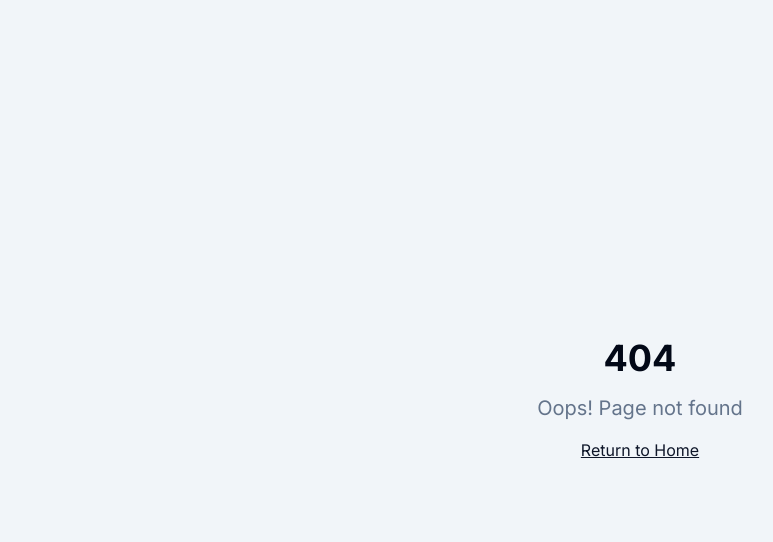
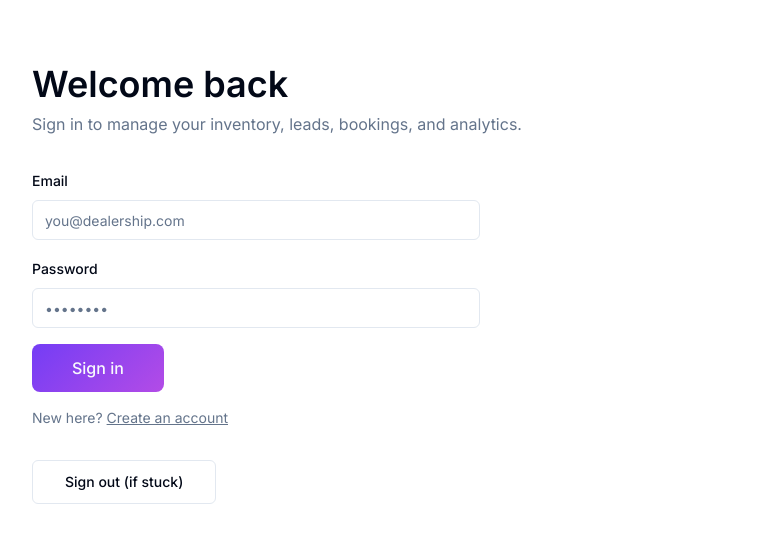
Before and after one commit to nikhilkeswani/dealership-delight-hub, a React (Vite) app: page /auth in a window 1280 px wide. Before the commit this address had no page. Shown: the top 542 px of the page, without its empty margins (0-773 px from the left). Built offline with nearby package versions, Linux system fonts and the light colour scheme.

Commit message:
Add authentication
Implement user authentication using Supabase. This includes setting up email/password sign-up and login functionality, leveraging the previously connected Supabase project.

```diff
--- a/src/App.tsx
+++ b/src/App.tsx
@@ -8,6 +8,7 @@ import Index from "./pages/Index";
 import NotFound from "./pages/NotFound";
 import DealerSite from "./pages/DealerSite";
 import Signup from "./pages/Signup";
+import Auth from "./pages/Auth";
 
 const queryClient = new QueryClient();
 
@@ -20,6 +21,7 @@ const App = () => (
         <BrowserRouter>
           <Routes>
             <Route path="/" element={<Index />} />
+            <Route path="/auth" element={<Auth />} />
             <Route path="/signup" element={<Signup />} />
             <Route path="/dealer/:slug" element={<DealerSite />} />
             {/* ADD ALL CUSTOM ROUTES ABOVE THE CATCH-ALL "*" ROUTE */}
--- /dev/null
+++ b/src/lib/auth.ts
@@ -0,0 +1,38 @@
+import { supabase } from "@/integrations/supabase/client";
+
+// Thoroughly clear any existing Supabase auth state to avoid limbo states
+export const cleanupAuthState = () => {
+  try {
+    // Remove standard auth tokens (legacy keys)
+    localStorage.removeItem("supabase.auth.token");
+
+    // Remove all Supabase-related keys from localStorage
+    Object.keys(localStorage).forEach((key) => {
+      if (key.startsWith("supabase.auth.") || key.includes("sb-")) {
+        localStorage.removeItem(key);
+      }
+    });
+
+    // Remove all Supabase-related keys from sessionStorage
+    Object.keys(sessionStorage || {}).forEach((key) => {
+      if (key.startsWith("supabase.auth.") || key.includes("sb-")) {
+        sessionStorage.removeItem(key);
+      }
+    });
+  } catch (_) {
+    // noop
+  }
+};
+
+export const robustSignOut = async () => {
+  try {
+    cleanupAuthState();
+    try {
+      await supabase.auth.signOut({ scope: "global" });
+    } catch (_) {
+      // ignore
+    }
+  } finally {
+    window.location.href = "/auth";
+  }
+};
--- /dev/null
+++ b/src/pages/Auth.tsx
@@ -0,0 +1,127 @@
+import { useEffect, useState } from "react";
+import SEO from "@/components/SEO";
+import { Input } from "@/components/ui/input";
+import { Label } from "@/components/ui/label";
+import { Button } from "@/components/ui/button";
+import { useToast } from "@/hooks/use-toast";
+import { supabase } from "@/integrations/supabase/client";
+import { cleanupAuthState, robustSignOut } from "@/lib/auth";
+
+const Auth = () => {
+  const { toast } = useToast();
+  const [email, setEmail] = useState("");
+  const [password, setPassword] = useState("");
+  const [loading, setLoading] = useState(false);
+  const [mode, setMode] = useState<"signin" | "signup">("signin");
+
+  useEffect(() => {
+    // Listen first to avoid missing events
+    const { data: { subscription } } = supabase.auth.onAuthStateChange((event, session) => {
+      if (event === "SIGNED_IN" && session?.user) {
+        // Full refresh to ensure clean state
+        window.location.href = "/";
+      }
+    });
+
+    // Then load any existing session
+    supabase.auth.getSession().then(({ data: { session } }) => {
+      if (session?.user) {
+        window.location.href = "/";
+      }
+    });
+
+    return () => subscription.unsubscribe();
+  }, []);
+
+  const handleSignIn = async (e: React.FormEvent) => {
+    e.preventDefault();
+    setLoading(true);
+    try {
+      cleanupAuthState();
+      try { await supabase.auth.signOut({ scope: "global" }); } catch (_) {}
+
+      const { error } = await supabase.auth.signInWithPassword({ email, password });
+      if (error) throw error;
+      toast({ title: "Signed in", description: "Welcome back!" });
+      // Redirect handled by onAuthStateChange
+    } catch (err: any) {
+      toast({ title: "Sign in failed", description: err?.message ?? "Please try again.", variant: "destructive" });
+    } finally {
+      setLoading(false);
+    }
+  };
+
+  const handleSignUp = async (e: React.FormEvent) => {
+    e.preventDefault();
+    setLoading(true);
+    try {
+      cleanupAuthState();
+      const redirectUrl = `${window.location.origin}/`;
+      const { error } = await supabase.auth.signUp({
+        email,
+        password,
+        options: { emailRedirectTo: redirectUrl },
+      });
+      if (error) throw error;
+      toast({ title: "Check your email", description: "We sent a confirmation link to complete sign up." });
+    } catch (err: any) {
+      toast({ title: "Sign up failed", description: err?.message ?? "Please try again.", variant: "destructive" });
+    } finally {
+      setLoading(false);
+    }
+  };
+
+  return (
+    <div className="min-h-screen bg-background">
+      <SEO title="Log in or Sign up – DealerDelight" description="Access your DealerDelight dashboard with secure email and password authentication." />
+
+      <main className="container py-16">
+        <header className="mb-8">
+          <h1 className="text-3xl md:text-4xl font-semibold">{mode === "signin" ? "Welcome back" : "Create your account"}</h1>
+          <p className="text-muted-foreground mt-2 max-w-2xl">
+            {mode === "signin"
+              ? "Sign in to manage your inventory, leads, bookings, and analytics."
+              : "Sign up to launch your dealer website and CRM in minutes."}
+          </p>
+        </header>
+
+        <article className="max-w-md">
+          <form onSubmit={mode === "signin" ? handleSignIn : handleSignUp} className="space-y-4">
+            <div className="space-y-2">
+              <Label htmlFor="email">Email</Label>
+              <Input id="email" type="email" value={email} onChange={(e) => setEmail(e.target.value)} required placeholder="you@dealership.com" />
+            </div>
+            <div className="space-y-2">
+              <Label htmlFor="password">Password</Label>
+              <Input id="password" type="password" value={password} onChange={(e) => setPassword(e.target.value)} required placeholder="••••••••" />
+            </div>
+
+            <Button type="submit" variant="hero" size="xl" disabled={loading} aria-label={mode === "signin" ? "Sign in" : "Create account"}>
+              {loading ? (mode === "signin" ? "Signing in..." : "Creating account...") : mode === "signin" ? "Sign in" : "Create account"}
+            </Button>
+          </form>
+
+          <div className="mt-4 text-sm text-muted-foreground">
+            {mode === "signin" ? (
+              <span>
+                New here?{" "}
+                <button className="underline" onClick={() => setMode("signup")}>Create an account</button>
+              </span>
+            ) : (
+              <span>
+                Have an account?{" "}
+                <button className="underline" onClick={() => setMode("signin")}>Sign in</button>
+              </span>
+            )}
+          </div>
+
+          <div className="mt-8">
+            <Button variant="outline" size="lg" onClick={robustSignOut}>Sign out (if stuck)</Button>
+          </div>
+        </article>
+      </main>
+    </div>
+  );
+};
+
+export default Auth;
--- a/src/pages/Index.tsx
+++ b/src/pages/Index.tsx
@@ -24,7 +24,7 @@ const Index = () => {
               <a href="#features" className="hover:opacity-80">Features</a>
               <a href="#pricing" className="hover:opacity-80">Pricing</a>
               <a href="/dealer/demo-motors" className="hover:opacity-80">Live Demo</a>
-              <a href="/signup" className="hover:opacity-80">Sign in</a>
+              <a href="/auth" className="hover:opacity-80">Sign in</a>
             </div>
           </nav>
 
@@ -38,7 +38,7 @@ const Index = () => {
               </p>
               <div className="flex flex-col sm:flex-row gap-3">
                 <Button asChild variant="hero" size="xl">
-                  <a href="/signup" aria-label="Get started with DealerDelight">Get started free</a>
+                  <a href="/auth" aria-label="Get started with DealerDelight">Get started free</a>
                 </Button>
                 <Button asChild variant="outline" size="xl">
                   <a href="/dealer/demo-motors" aria-label="View live demo">View live demo</a>
@@ -111,7 +111,7 @@ const Index = () => {
                   <li>• dealername.dealerdelight.com</li>
                 </ul>
                 <Button asChild variant="hero" size="xl" className="mt-6 w-full">
-                  <a href="/signup">Start Basic</a>
+                  <a href="/auth">Start Basic</a>
                 </Button>
               </div>
               <div className="rounded-xl border bg-card p-6">
@@ -125,7 +125,7 @@ const Index = () => {
                   <li>• Advanced branding</li>
                 </ul>
                 <Button asChild variant="hero" size="xl" className="mt-6 w-full">
-                  <a href="/signup">Go Premium</a>
+                  <a href="/auth">Go Premium</a>
                 </Button>
               </div>
             </div>
```
